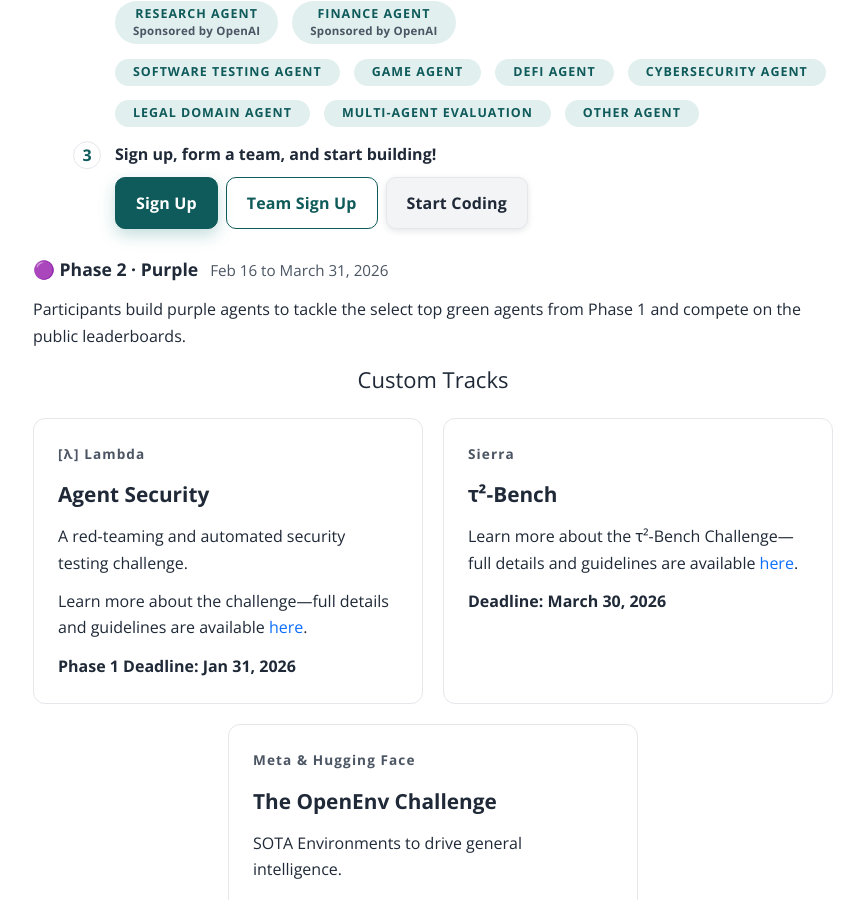
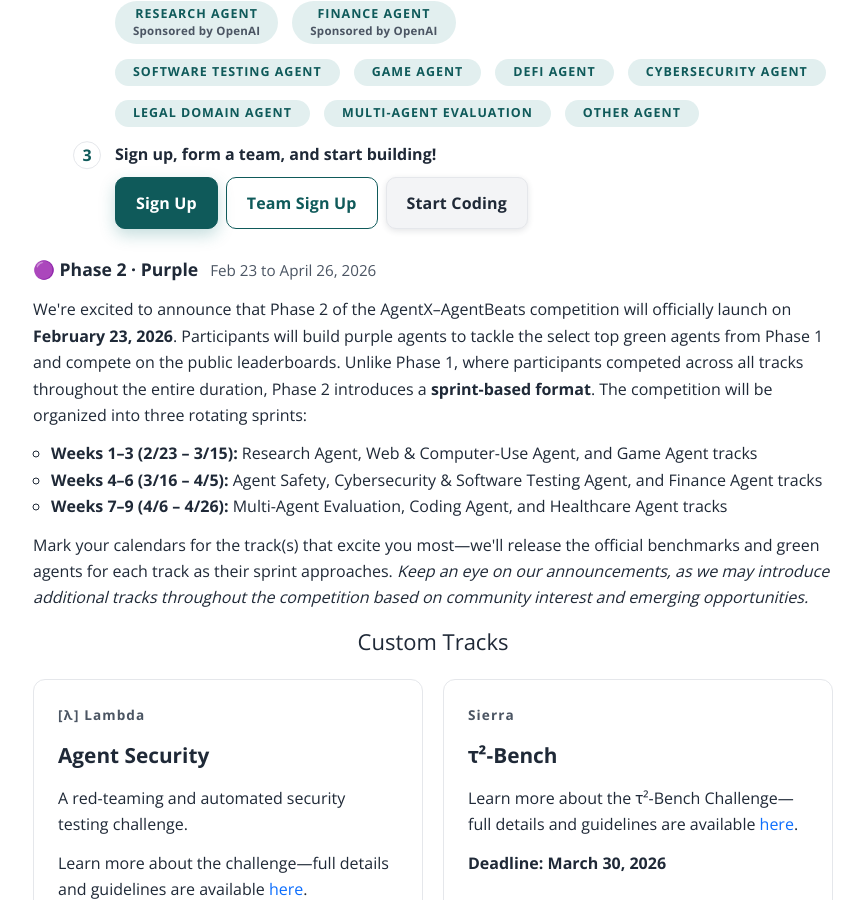
Before and after one commit to rdi-berkeley/rdi-berkeley.github.io, a Jekyll site: the page agentx-agentbeats.html, which Jekyll copies as it is, in a window 1280 px wide and 900 px high, scrolled down 5871 px. Shown: the whole window, without its empty margins (207-1071 px from the left). Built offline with Jekyll 4.4.1, drawn with Linux system fonts in a browser that asks for light colours; some of the changed text lies outside the part shown.

Commit message:
agentx-agentbeats: Phase 2 details

```diff
--- a/agentx-agentbeats.html
+++ b/agentx-agentbeats.html
@@ -846,9 +846,15 @@
           <li class="phase-item">
             <div class="phase-item-header">
               <h3>🟣 Phase 2 · Purple</h3>
-              <p class="phase-dates">Feb 16 to March 31, 2026</p>
+              <p class="phase-dates">Feb 23 to April 26, 2026</p>
             </div>
-            <p>Participants build purple agents to tackle the select top green agents from Phase 1 and compete on the public leaderboards.</p>
+            <p>We're excited to announce that Phase 2 of the AgentX–AgentBeats competition will officially launch on <strong>February 23, 2026</strong>. Participants will build purple agents to tackle the select top green agents from Phase 1 and compete on the public leaderboards. Unlike Phase 1, where participants competed across all tracks throughout the entire duration, Phase 2 introduces a <strong>sprint-based format</strong>. The competition will be organized into three rotating sprints:</p>
+            <ul>
+              <li><strong>Weeks 1–3 (2/23 – 3/15):</strong> Research Agent, Web &amp; Computer-Use Agent, and Game Agent tracks</li>
+              <li><strong>Weeks 4–6 (3/16 – 4/5):</strong> Agent Safety, Cybersecurity &amp; Software Testing Agent, and Finance Agent tracks</li>
+              <li><strong>Weeks 7–9 (4/6 – 4/26):</strong> Multi-Agent Evaluation, Coding Agent, and Healthcare Agent tracks</li>
+            </ul>
+            <p>Mark your calendars for the track(s) that excite you most—we'll release the official benchmarks and green agents for each track as their sprint approaches. <em>Keep an eye on our announcements, as we may introduce additional tracks throughout the competition based on community interest and emerging opportunities.</em></p>
           </li>
         </ul>
         <div class="competition-subsection" id="custom-tracks">
@@ -1295,16 +1301,12 @@
                   <td>Green agent judging</td>
                 </tr>
                 <tr>
-                  <td>Feb 16, 2026</td>
+                  <td>Feb 23, 2026</td>
                   <td>Phase 2: Build purple agents</td>
                 </tr>
                 <tr>
-                  <td>March 30, 2026</td>
-                  <td>Purple agent submission</td>
-                </tr>
-                <tr>
-                  <td>March 31, 2026</td>
-                  <td>Purple agent judging</td>
+                  <td>April 26, 2026</td>
+                  <td>End of Phase 2</td>
                 </tr>
               </tbody>
             </table>
```
